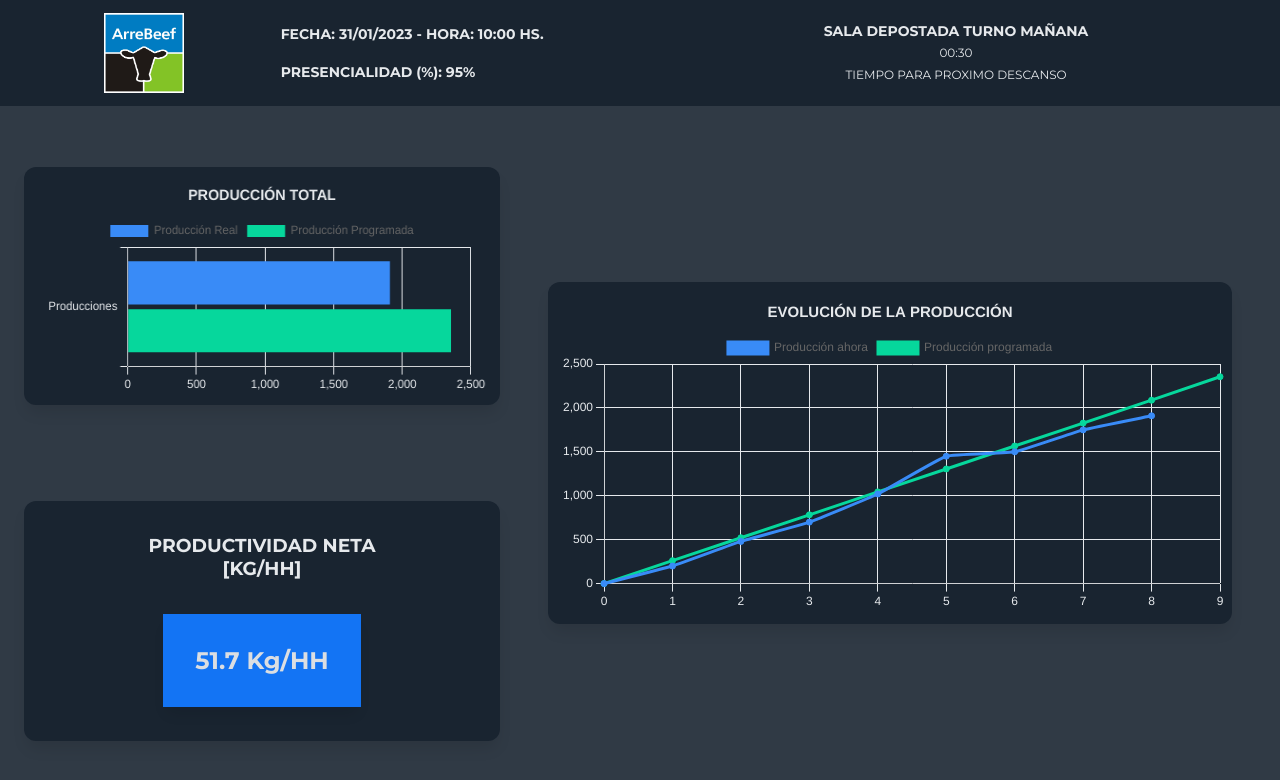
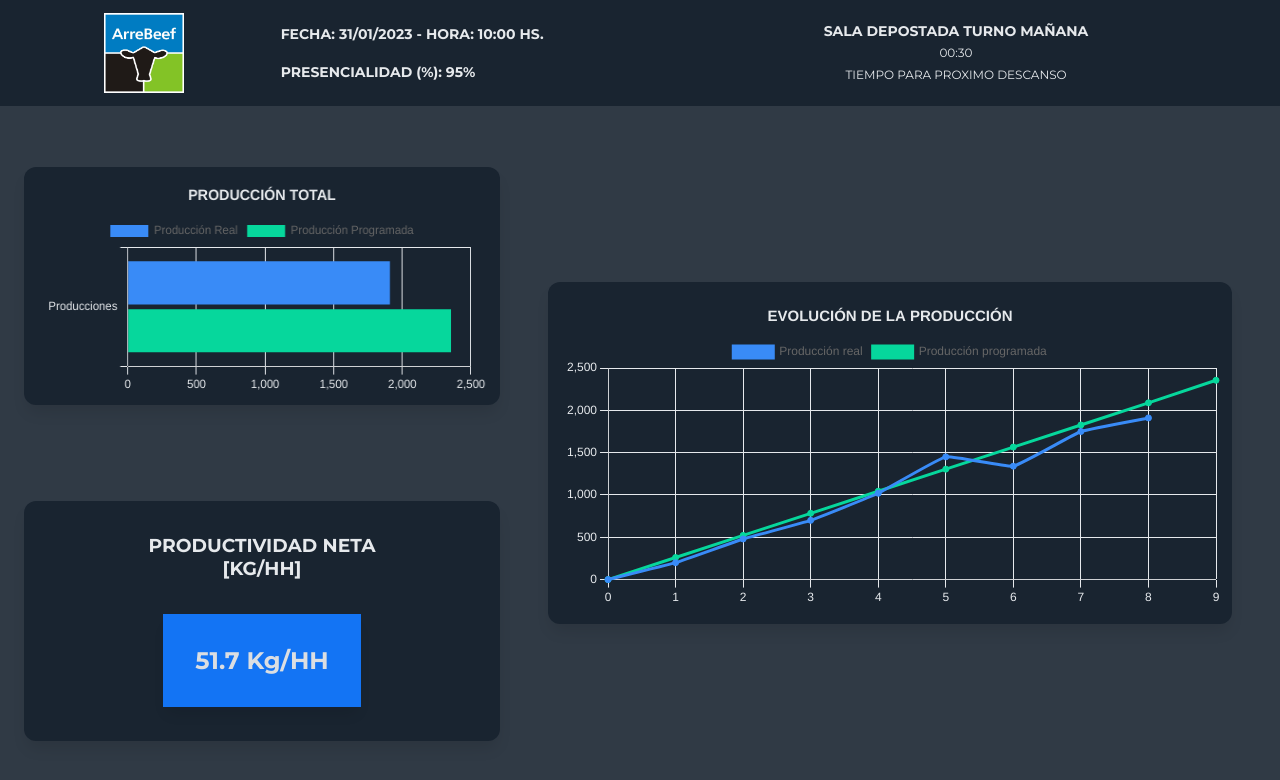
Before and after one commit to nicccoo/panel-despostada-react, a React (Vite) app: page / in a window 1280 px wide. Shown: the top 780 px of the page. Built offline with nearby package versions, Linux system fonts and the light colour scheme.

Commit message:
fix: "errors"

```diff
--- a/package.json
+++ b/package.json
@@ -15,7 +15,8 @@
     "chart.js": "^4.2.0",
     "react": "^18.2.0",
     "react-chartjs-2": "^5.2.0",
-    "react-dom": "^18.2.0"
+    "react-dom": "^18.2.0",
+    "react-router-dom": "^6.8.1"
   },
   "devDependencies": {
     "@types/react": "^18.0.27",
--- a/src/App.jsx
+++ b/src/App.jsx
@@ -1,5 +1,5 @@
 import Header from "./components/Header/Header";
-import ProduccionPage from "./pages/ProduccionPage";
+import ProduccionPage from "./pages/produccionPage";
 import "./styles.css";
 
 
--- a/src/components/GraficoEvolucionProd/GraficoEvolucionProd.jsx
+++ b/src/components/GraficoEvolucionProd/GraficoEvolucionProd.jsx
@@ -35,8 +35,8 @@ const GraficoEvolucionProd = () => {
       labels: ["0", "1", "2", "3", "4", "5", "6", "7", "8", 9],
       datasets: [
         {
-          label: "Producción ahora",
-          data: [0, 200, 480, 700, 1020, 1450, 1500, 1750, 1910],
+          label: "Producción real",
+          data: [0, 200, 480, 700, 1020, 1450, 1340, 1750, 1910],
           backgroundColor: CHART_COLOR_BLUE,
           borderColor: CHART_COLOR_BLUE,
           tension: 0.1,
@@ -54,7 +54,7 @@ const GraficoEvolucionProd = () => {
     setChartOptions({
       responsive: true,
       layout: {
-        padding: 12,
+        padding: 16 ,
       },
       scales: {
         x: {
```
Also changed, not shown: src/pages/ProduccionPage.jsx (+7 -7 lines), 1 other file (tests, documents, lock files or other folders).
